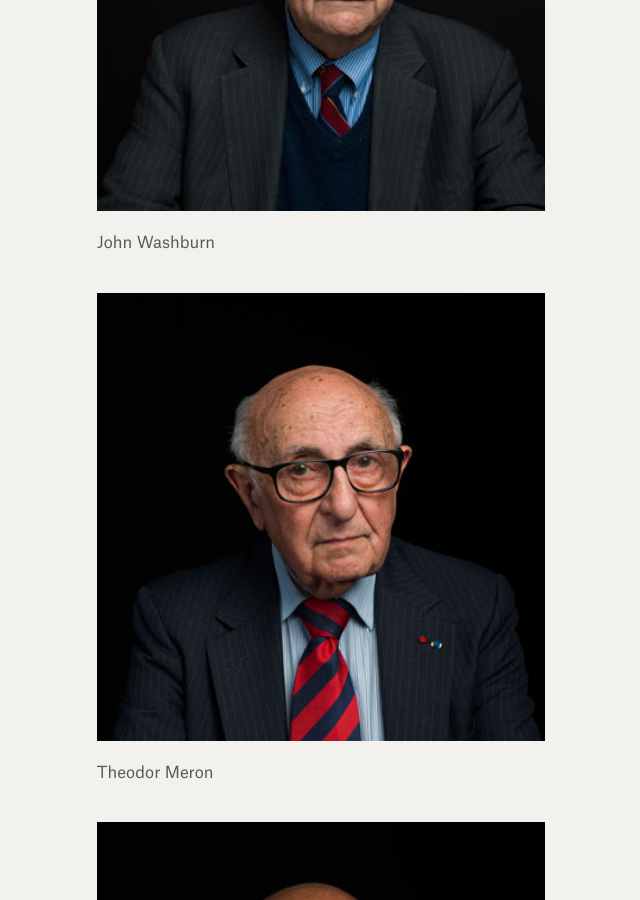
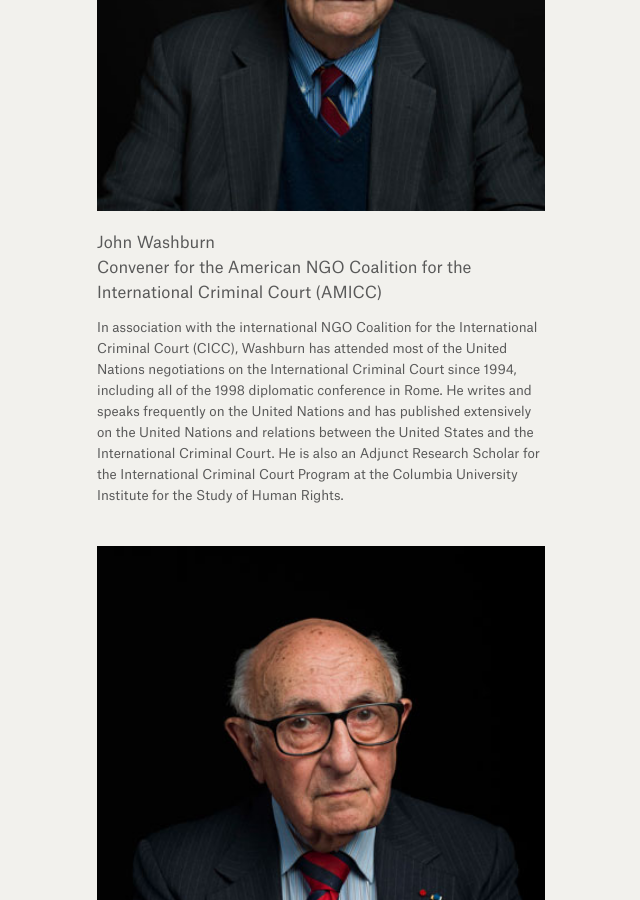
Before and after one commit to weights-and-measures/weights-and-measures.github.io, a Jekyll site: the page built from photographs.html, in a window 1280 px wide and 900 px high, scrolled down 16115 px. Shown: the whole window, without its empty margins (319-959 px from the left). Built offline with Jekyll 4.4.1, drawn with Linux system fonts in a browser that asks for light colours.

Commit message:
Updated D23

```diff
--- a/_photographs/d23.markdown
+++ b/_photographs/d23.markdown
@@ -6,4 +6,6 @@ position: 38
 
 ![john_washburn12.jpg](/uploads/john_washburn12.jpg)
 
-John Washburn
+John Washburn <br> Convener for the American NGO Coalition for the International Criminal Court (AMICC)
+
+In association with the international NGO Coalition for the International Criminal Court (CICC), Washburn has attended most of the United Nations negotiations on the International Criminal Court since 1994, including all of the 1998 diplomatic conference in Rome. He writes and speaks frequently on the United Nations and has published extensively on the United Nations and relations between the United States and the International Criminal Court. He is also an Adjunct Research Scholar for the International Criminal Court Program at the Columbia University Institute for the Study of Human Rights.
```
